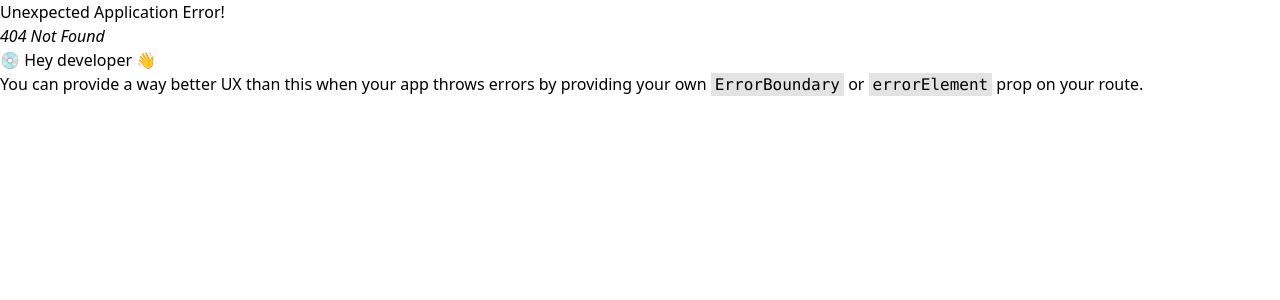
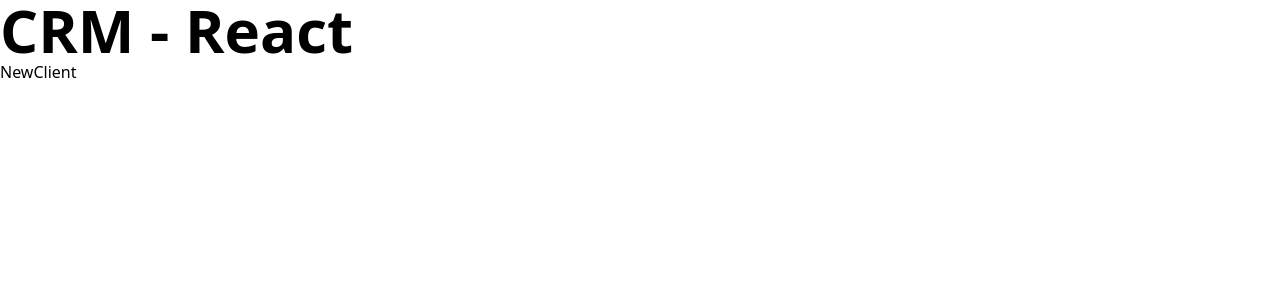
Before and after one commit to oscar-soto/CMR-React, a React (Vite) app: page /cliente/nuevo in a window 1280 px wide. Before the commit this address had no page. Shown: the top 300 px of the page. Built offline with nearby package versions, Linux system fonts and the light colour scheme.

Commit message:
Fix: add pages newClient and index, add react router dom

```diff
--- /dev/null
+++ b/src/components/Layout.jsx
@@ -0,0 +1,11 @@
+import { Outlet } from "react-router-dom"
+
+export const Layout = () => {
+  return (
+    <div>
+      <h1 className="text-6xl font-bold">CRM - React</h1>
+
+      <Outlet />
+    </div>
+  )
+}
--- a/src/main.jsx
+++ b/src/main.jsx
@@ -1,16 +1,26 @@
 import React from 'react';
 import ReactDOM from 'react-dom/client';
-import './index.css';
 import { createBrowserRouter, RouterProvider } from 'react-router-dom';
 
+import { Layout } from './components/Layout';
+import { Index } from './pages/Index';
+import { NewClient } from './pages/NewClient';
+
+import './index.css';
 const router = createBrowserRouter([
   {
     path: '/',
-    element: <h1>Inicio</h1>,
-  },
-  {
-    path: '/nosotros',
-    element: <h1>Nosotros</h1>,
+    element: <Layout />,
+    children: [
+      {
+        index: true,
+        element: <Index />
+      },
+      {
+        path: '/cliente/nuevo',
+        element: <NewClient />,
+      },
+    ],
   },
 ]);
 
--- /dev/null
+++ b/src/pages/Index.jsx
@@ -0,0 +1,5 @@
+export const Index = () => {
+  return (
+    <div>Index</div>
+  )
+}
--- /dev/null
+++ b/src/pages/NewClient.jsx
@@ -0,0 +1,5 @@
+export const NewClient = () => {
+  return (
+    <div>NewClient</div>
+  )
+}
```
